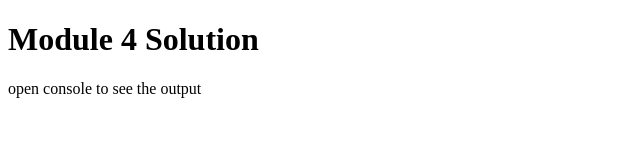
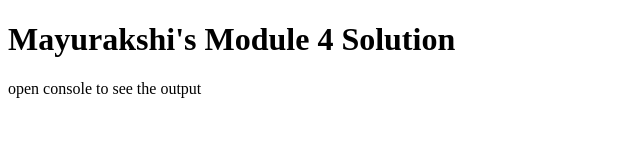
Before and after one commit to Mayurakshi12/module-4-assignment, a plain HTML site: page index.html in a window 1280 px wide. Shown: the whole page, without its empty margins (0-640 px from the left). Drawn offline with Linux system fonts and the light colour scheme.

Commit message:
Update index.html

```diff
--- a/index.html
+++ b/index.html
@@ -4,13 +4,13 @@
 <html>
 <head>
   <meta charset="utf-8">
-  <title>Mayurakshi's Module 4 Solution</title>
+  <title>Module 4 Solution</title>
   <script src="SpeakHello.js"></script>
   <script src="SpeakGoodBye.js"></script>
   <script src="script.js"></script>
 </head>
 <body>
-  <h1>Module 4 Solution</h1>
+  <h1>Mayurakshi's Module 4 Solution</h1>
   <p>open console to see the output</p>
 </body>
 </html>
```
